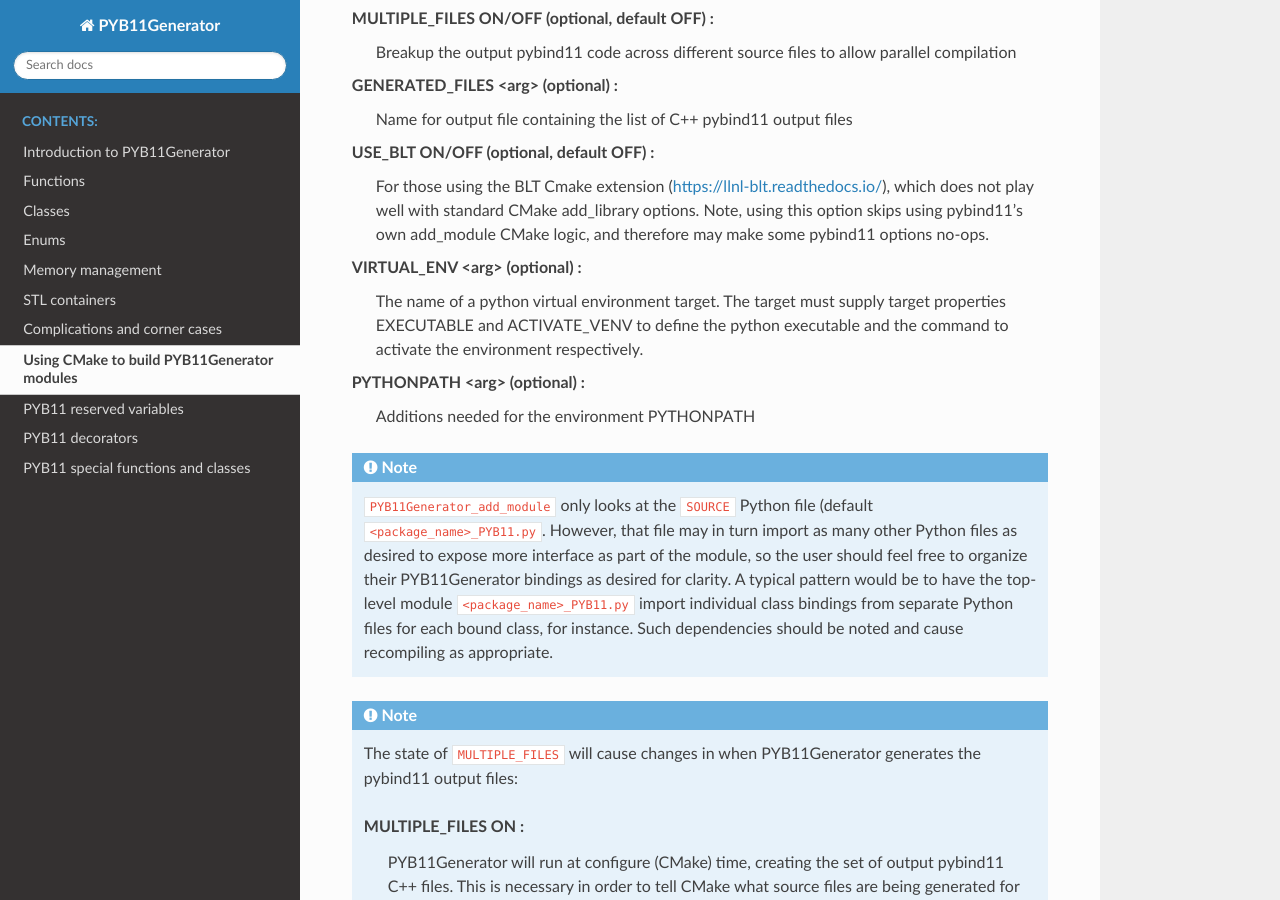
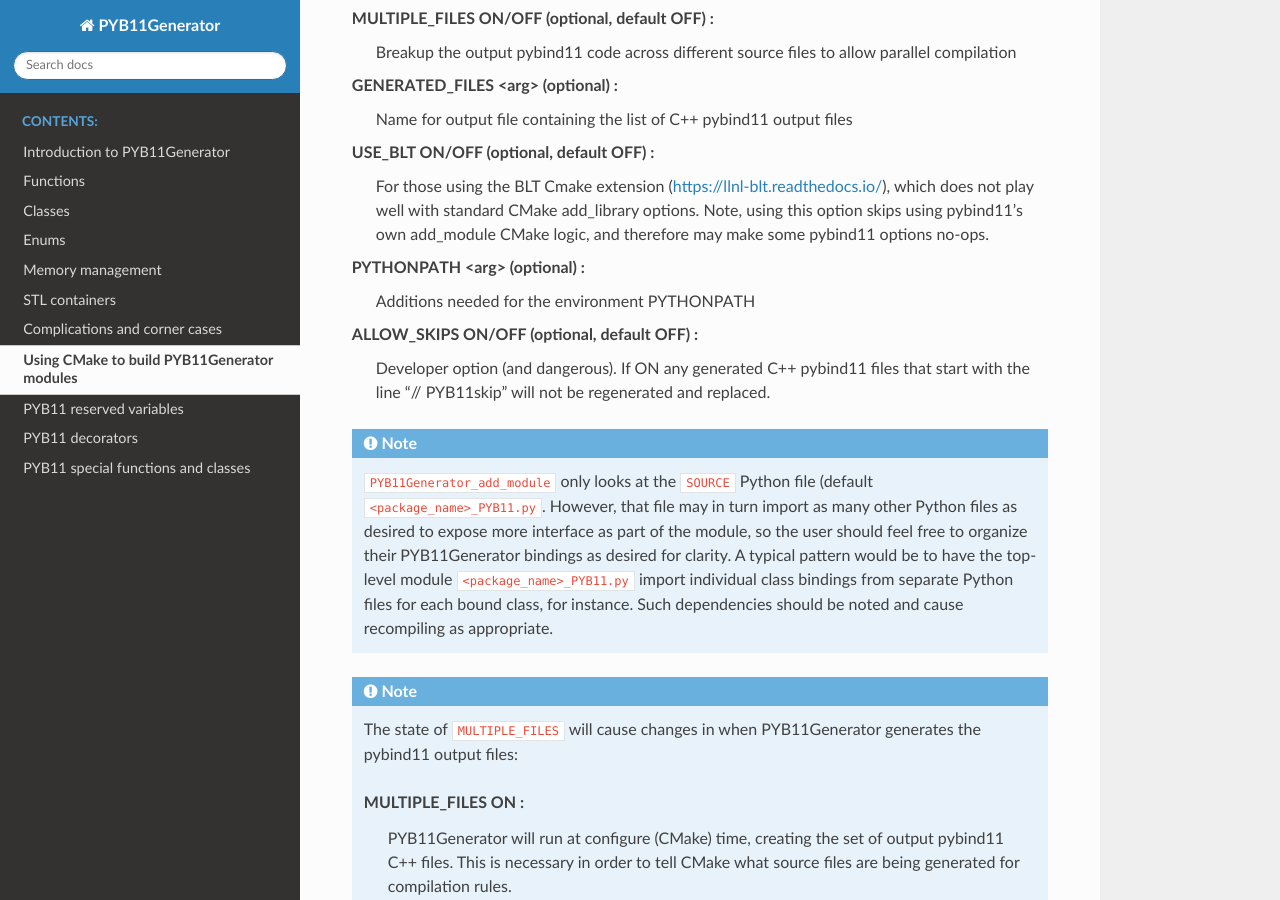
Before and after one commit to LLNL/PYB11Generator, a Sphinx documentation site: the page built from docs/cmake.rst, in a window 1280 px wide and 900 px high, scrolled down 2506 px. Built offline with Sphinx 7.4.7 and the Read the Docs theme 3.1.0, drawn with Linux system fonts in a browser that asks for light colours; some of the changed text lies outside the part shown.

Commit message:
More doc updates

```diff
--- a/docs/cmake.rst
+++ b/docs/cmake.rst
@@ -66,8 +66,8 @@
                                MULTIPLE_FILES   ON/OFF
                                GENERATED_FILES  ...
                                USE_BLT          ON/OFF
-                               VIRTUAL_ENV      ...
-                               PYTHONPATH       ...)
+                               PYTHONPATH       ...
+                               ALLOW_SKIPS      ON/OFF)
 
 where the arguments are:
 
@@ -110,13 +110,12 @@
   Note, using this option skips using pybind11's own add_module CMake logic,
   and therefore may make some pybind11 options no-ops.
 
-VIRTUAL_ENV <arg> (optional) :
-  The name of a python virtual environment target. The target must supply
-  target properties EXECUTABLE and ACTIVATE_VENV to define the python executable
-  and the command to activate the environment respectively.
-
 PYTHONPATH <arg> (optional) :
   Additions needed for the environment PYTHONPATH
+
+ALLOW_SKIPS ON/OFF (optional, default OFF) :
+  Developer option (and dangerous).  If ON any generated C++ pybind11 files
+  that start with the line "// PYB11skip" will not be regenerated and replaced.
 
 .. Note::
 
```
